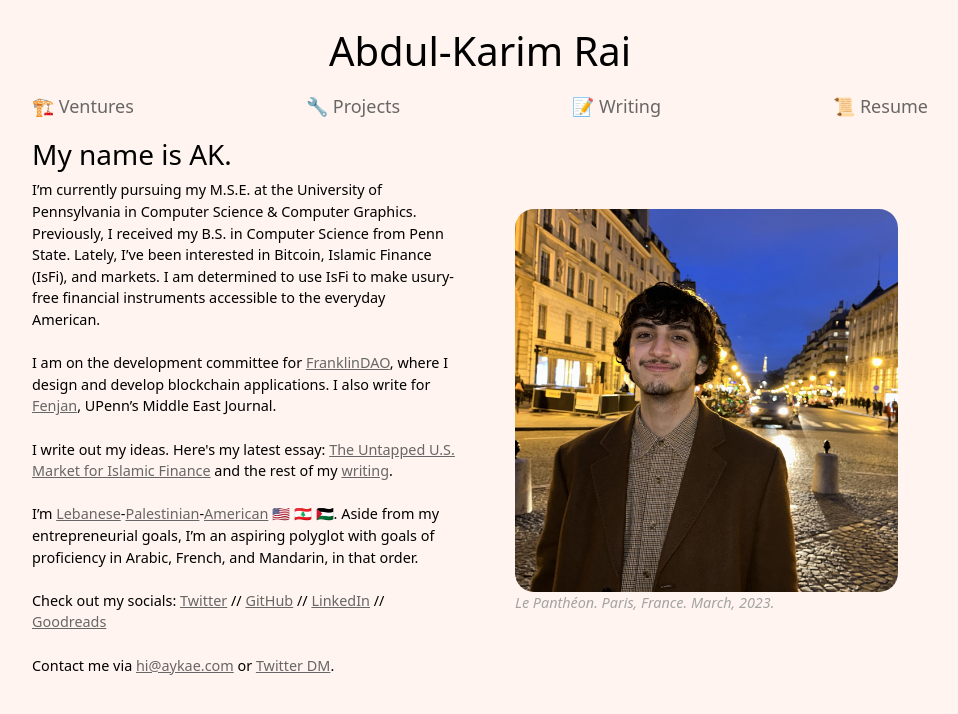
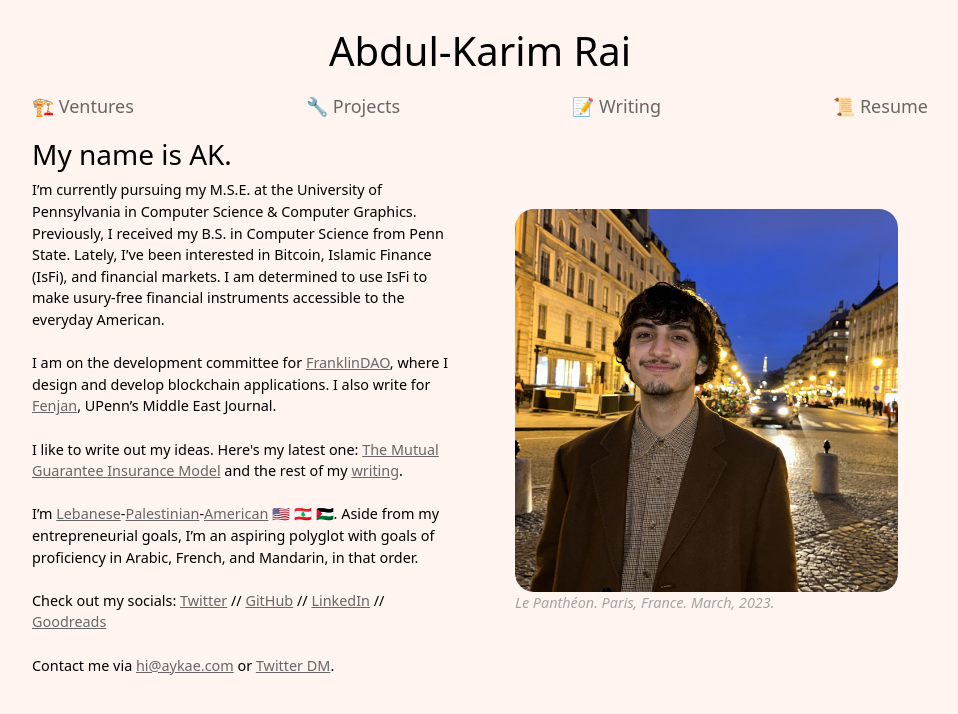
Before and after one commit to aykae/aboudirai.github.io, a Jekyll site: the page built from index.html, in a window 1280 px wide. Shown: the top 714 px of the page, without its empty margins (160-1118 px from the left). Built offline with Jekyll 4.4.1, drawn with Linux system fonts in a browser that asks for light colours.

Commit message:
islamic insurance

```diff
--- a/_layouts/post.html
+++ b/_layouts/post.html
@@ -6,6 +6,7 @@
 </head>
 <div class="container-fluid post-container">
     <h1>{{ page.title }}</h1>
+    <p>{{ page.subtitle }}</p>
     <div class="post-info">
         <p style="text-align: left;">by A.K. Rai</p>
         <p style="text-align: right;"><i>Published on {{ page.date | date: "%b %d, %Y" }}</i></p>
--- a/assets/css/post.css
+++ b/assets/css/post.css
@@ -6,6 +6,10 @@
 .post-container img {
     width: 100%;
     height: auto;
+}
+
+.post-container h3 {
+    margin: 0 0 1rem 0;
 }
 
 .image-container {
--- a/index.html
+++ b/index.html
@@ -21,7 +21,7 @@
         <div class="col" style="text-align: left">
             <h3>My name is AK.</h3>
             <p>
-                I’m currently pursuing my M.S.E. at the University of Pennsylvania in Computer Science & Computer Graphics. Previously, I received my B.S. in Computer Science from Penn State. Lately, I’ve been interested in Bitcoin, Islamic Finance (IsFi), and markets. I am determined to use IsFi to make usury-free financial instruments accessible to the everyday American.
+                I’m currently pursuing my M.S.E. at the University of Pennsylvania in Computer Science & Computer Graphics. Previously, I received my B.S. in Computer Science from Penn State. Lately, I’ve been interested in Bitcoin, Islamic Finance (IsFi), and financial markets. I am determined to use IsFi to make usury-free financial instruments accessible to the everyday American.
 
                 <br><br>
 
@@ -30,7 +30,7 @@
                 <br><br>
 
                 {% if site.posts.first %}
-                I write out my ideas. Here's my latest essay:
+                I like to write out my ideas. Here's my latest one:
                 <a href="{{ site.posts.first.url }}">{{ site.posts.first.title }}</a> and the rest of my <a href="{{ site.url }}/writing">writing</a>.
                 {% endif %}
 
```
Also changed, not shown: collections/_drafts/2024-01-09-islamic-insurance.md (deleted, +0 -36 lines), collections/_posts/2023-05-09-algebra-and-algorithms.md (+2 -1 lines), collections/_posts/2024-01-17-islamic-insurance.md (added, +63 -0 lines).
